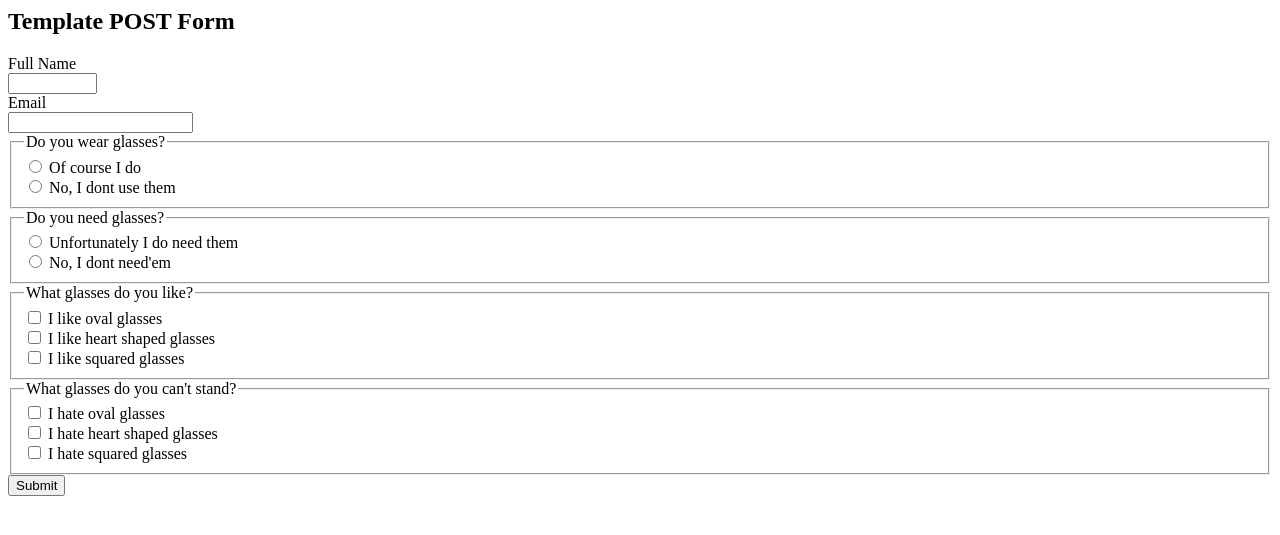
After one commit to MarkTiukov/WebPyProject, a Flask app: page /testtemplateform in a window 1280 px wide. The commit adds this page. Shown: the top 535 px of the page. Run offline with Flask 2, Linux system fonts and the light colour scheme.

Commit message:
Create a form template and a test for it

```diff
--- a/WebPy/app.py
+++ b/WebPy/app.py
@@ -10,37 +10,56 @@ available_fields_to_write = ["Name", "Email", "choice", "oval",
 current_number = 1
 
 
+@app.route("/testtemplateform")
+def testTemplateForm():
+  questions = [{"question": "Do you wear glasses?", "type": "radio",
+                "answers": [["Of course I do", "Yes"],
+                            ["No, I dont use them", "No"]]},
+               {"question": "Do you need glasses?", "type": "radio",
+                "answers": [["Unfortunately I do need them", "Yep"],
+                            ["No, I dont need'em", "Nope"]]},
+               {"question": "What glasses do you like?", "type": "check",
+                "answers": [["I like oval glasses", "oval"],
+                            ["I like heart shaped glasses", "heart"],
+                            ["I like squared glasses", "square"]]},
+               {"question": "What glasses do you can't stand?", "type": "check",
+                "answers": [["I hate oval glasses", "oval"],
+                            ["I hate heart shaped glasses", "heart"],
+                            ["I hate squared glasses", "square"]]}]
+  return render_template("formTemplate.html", questions=questions)
+
+
 @app.route('/')
 def hello_world():
-    return render_template("QuestioningExample.html")
+  return render_template("QuestioningExample.html")
 
 
 @app.route('/', methods=["POST"])
 def getInfo():
-    global current_number
-    with open(path_to_data, "a") as file:
-        file.write("Data number " + str(current_number) + "\n")
-        for name in available_fields_to_write:
-            try:
-                print("got", request.form.get(name))
-                file.write(request.form.get(name).replace("\r\n", "\\n"))
-            except TypeError:
-                print("or here")
-                continue
-            except AttributeError:
-                print("here")
-                continue
-            except:
-                print(name)
-                file.write(" #$#DAMAGED DATA#$#\n")
-                return make_response(
-                    "Something went wrong writing your data. Please, try again",
-                    200)
-            file.write("&&")
-        file.write("\n")
-        current_number += 1
-    return make_response('Test worked!', 200)
+  global current_number
+  with open(path_to_data, "a") as file:
+    file.write("Data number " + str(current_number) + "\n")
+    for name in available_fields_to_write:
+      try:
+        print("got", request.form.get(name))
+        file.write(request.form.get(name).replace("\r\n", "\\n"))
+      except TypeError:
+        print("<type error>")
+        continue
+      except AttributeError:
+        print("<attribute error>")
+        continue
+      except:
+        print(name)
+        file.write(" $$#DAMAGED DATA#$$\n")
+        return make_response(
+          "Something went wrong writing your data. Please, try again",
+          200)
+      file.write("&&")
+    file.write("\n")
+    current_number += 1
+  return make_response('Test worked!', 200)
 
 
 if __name__ == '__main__':
-    app.run()
+  app.run()
--- /dev/null
+++ b/WebPy/templates/formTemplate.html
@@ -0,0 +1,60 @@
+<form action="" method="post">
+
+  <header>
+    <h2>Template POST Form</h2>
+  </header>
+
+  <div>
+    <label class="desc" id="title1" for="Field1">Full Name</label>
+    <div>
+      <input id="Field1" name="Name" type="text" class="field text fn" value="" size="8" tabindex="1">
+    </div>
+  </div>
+
+  <div>
+    <label class="desc" id="title3" for="Field3">Email</label>
+    <div>
+      <input id="Field3" name="Email" type="email" spellcheck="false" value="" maxlength="255" tabindex="2">
+    </div>
+  </div>
+  {% for question in questions %}
+    <div>
+      <fieldset>
+        <legend id="tittle{{ question["number"] }}" class="desc">
+          {{ question["question"] }}
+        </legend>
+        <div>
+          {% if question["type"] == "radio" %}
+            <input id="radioDefault_5" type="hidden" type="hidden">
+            {% set loop_number = loop.index0 %}
+            {% for answer in question["answers"] %}
+              <div>
+                <input id="Field{{ loop_number }}_{{ loop.index0 }}" name="question{{ question["number"] }}_choice"
+                       type="radio"
+                       value="{{ answer[1] }}" tabindex="0">
+                <label class="choice" for="Field{{ loop_number }}_{{ loop.index0 }}">{{ answer[0] }}</label>
+              </div>
+            {% endfor %}
+          {% elif question["type"] == "check" %}
+            {% set loop_number = loop.index0 %}
+            {% for answer in question["answers"] %}
+              <div>
+                <input id="Field{{ loop_number }}" name="question{{ question["number"] }}_{{ answer[1] }}"
+                       type="checkbox"
+                       value="question{{ question["number"] }}_{{ answer[1] }}" tabindex="0">
+                <label class="choice" for="Field{{ loop_number }}">{{ answer[0] }}</label>
+              </div>
+            {% endfor %}
+          {% endif %}
+        </div>
+      </fieldset>
+    </div>
+  {% endfor %}
+
+  <div>
+    <div>
+      <input id="saveForm" name="save" type="submit" value="Submit">
+    </div>
+  </div>
+
+</form>
```
Also changed, not shown: README.md, WebPy/templates/QuestioningExample.html (indentation only), WebPy/templates/formPOST.html (indentation only).
